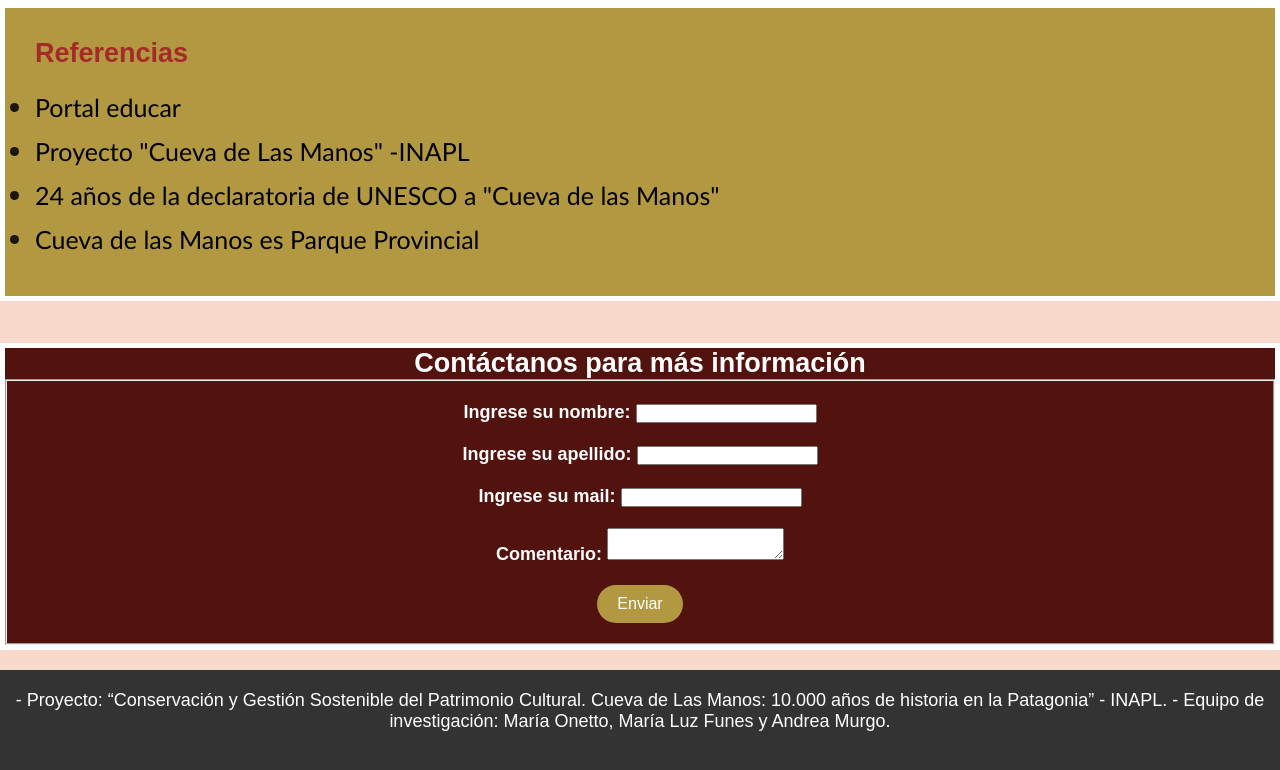
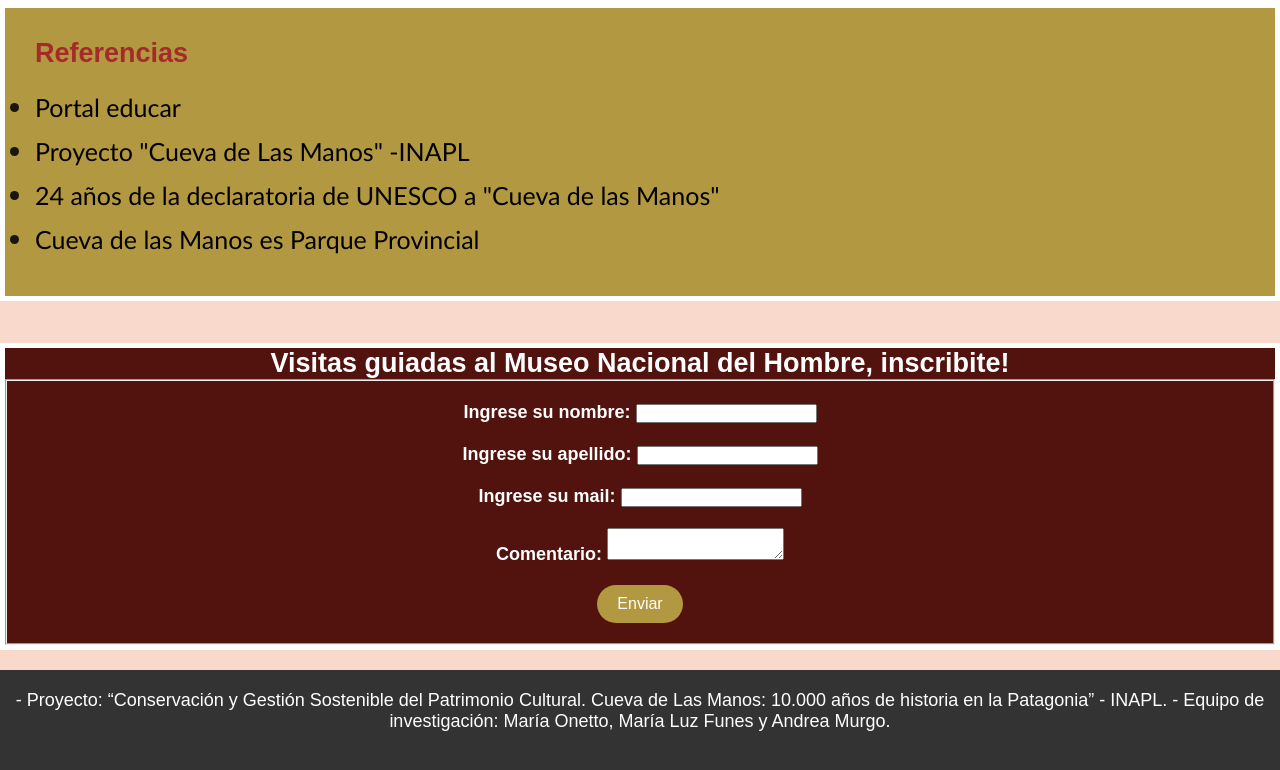
Before and after one commit to RocioAyelen/dise-oweb24, a plain HTML site: page index.html in a window 1280 px wide. Shown: the part 4039-4809 px from the top of the page. Drawn offline with Linux system fonts and the light colour scheme.

Commit message:
Actualizacion9

```diff
--- a/index.html
+++ b/index.html
@@ -197,7 +197,7 @@
 <section class="section" id="Contact">
     <div class="Contacto">
         <article>
-            <h2> Contáctanos para más información </h2>
+            <h2> Visitas guiadas al Museo Nacional del Hombre, inscribite! </h2>
                 <form>
                     <fieldset>
                     <br>
```
